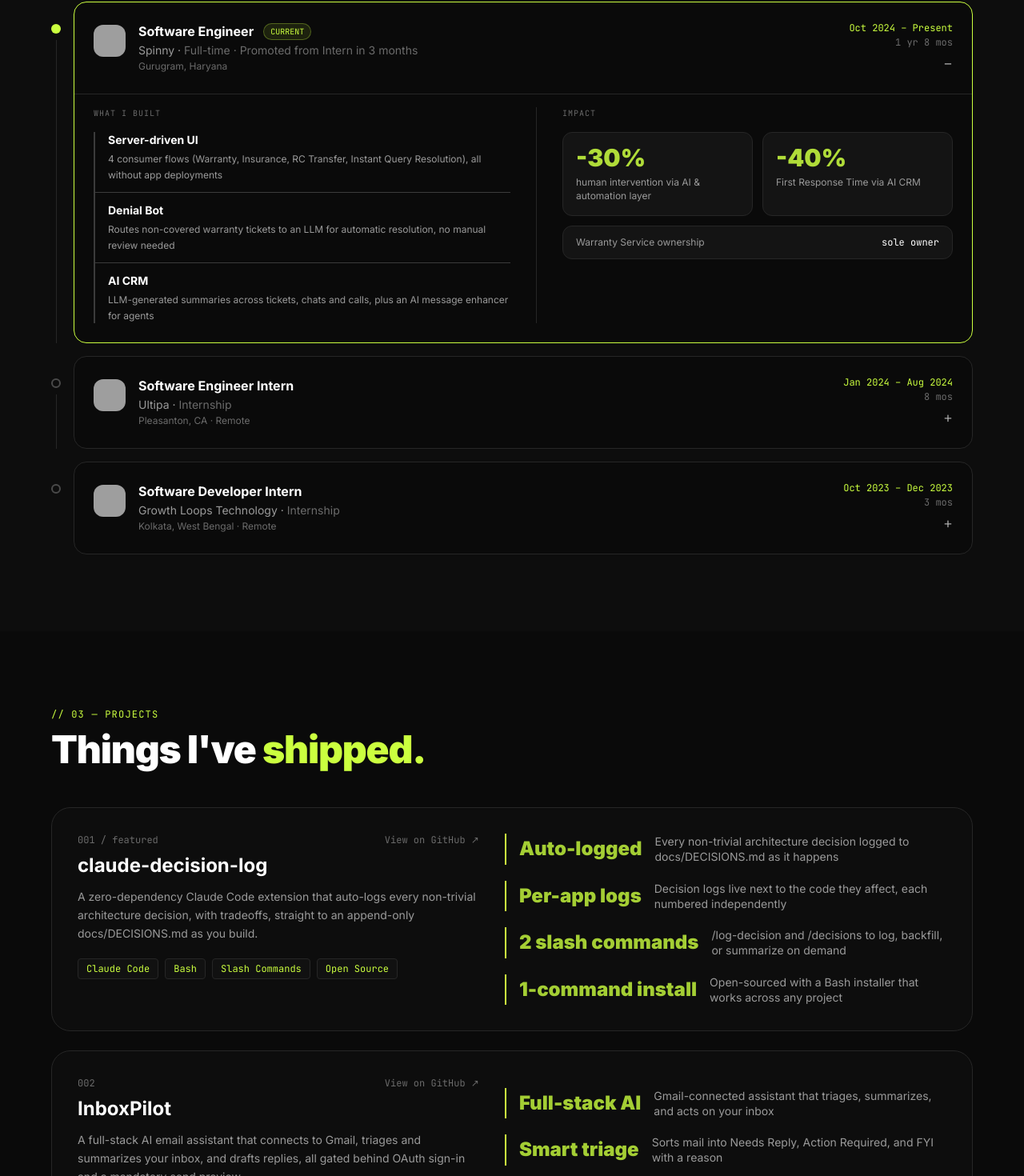
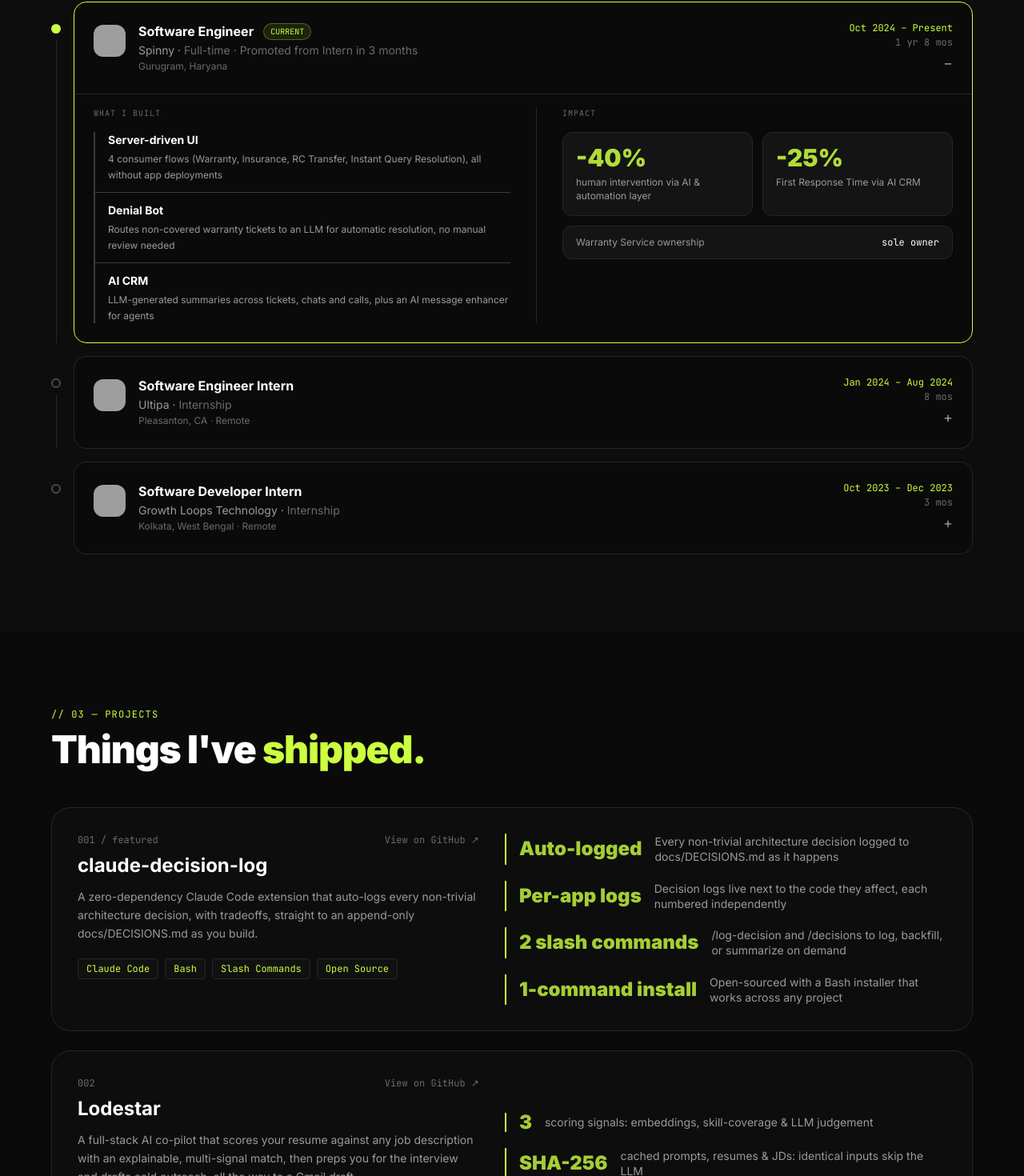
Before and after one commit to ahuja-sanchitt/Portfolio, a Next.js app in the folder portfolio/: page / in a window 1280 px wide. Shown: the part 1572-3042 px from the top of the page at 80% size. Built offline with nearby package versions, Linux system fonts and the light colour scheme; grey boxes are pictures that could not be loaded.

Commit message:
add project

```diff
--- a/portfolio/src/data/resume.ts
+++ b/portfolio/src/data/resume.ts
@@ -33,8 +33,8 @@
       { title: "AI CRM", description: "LLM-generated summaries across tickets, chats and calls, plus an AI message enhancer for agents" },
     ],
     impact: [
-      { value: "-30%", label: "human intervention via AI & automation layer" },
-      { value: "-40%", label: "First Response Time via AI CRM" },
+      { value: "-40%", label: "human intervention via AI & automation layer" },
+      { value: "-25%", label: "First Response Time via AI CRM" },
     ],
     facts: [
       { label: "Warranty Service ownership", value: "sole owner" },
@@ -121,6 +121,24 @@
     ],
   },
   {
+    name: "Lodestar",
+    tags: ["React", "FastAPI", "OpenAI", "Redis", "Prometheus/Grafana", "Apollo.io"],
+    link: "https://github.com/ahuja-sanchitt/ResumeRanker",
+    summary:
+      "A full-stack AI co-pilot that scores your resume against any job description with an explainable, multi-signal match, then preps you for the interview and drafts cold outreach, all the way to a Gmail draft.",
+    highlights: [
+      { value: "3", label: "scoring signals: embeddings, skill-coverage & LLM judgement" },
+      { value: "SHA-256", label: "cached prompts, resumes & JDs: identical inputs skip the LLM" },
+      { value: "Grafana", label: "live Prometheus observability built in" },
+    ],
+    bullets: [
+      "Built hybrid scoring that blends embeddings, skill-coverage, and LLM judgement into one explainable match score with matched/missing skills and improvement suggestions.",
+      "Implemented SHA-256 fingerprint caching so identical prompt and resume/JD inputs skip the LLM pipeline entirely, cutting cost and latency.",
+      "Added live interview prep powered by web search — company-specific rounds, common question types, and sample questions with source citations.",
+      "Wired Apollo.io contact discovery into an LLM-drafted cold email flow that lands in a Gmail draft, never auto-sent.",
+    ],
+  },
+  {
     name: "InboxPilot",
     tags: ["React", "FastAPI", "Gmail API", "GPT-4o-mini", "OAuth 2.0"],
     link: "https://github.com/ahuja-sanchitt/InboxPilot",
```
